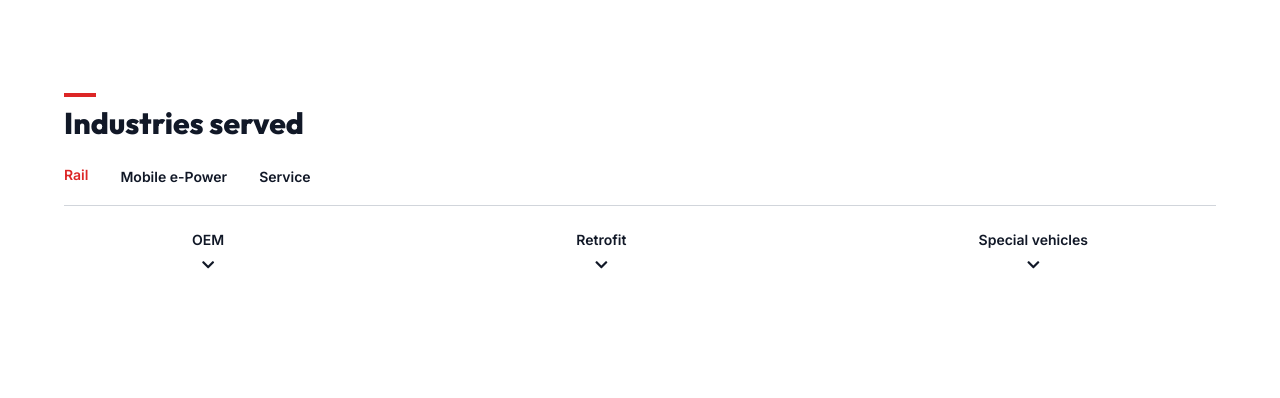
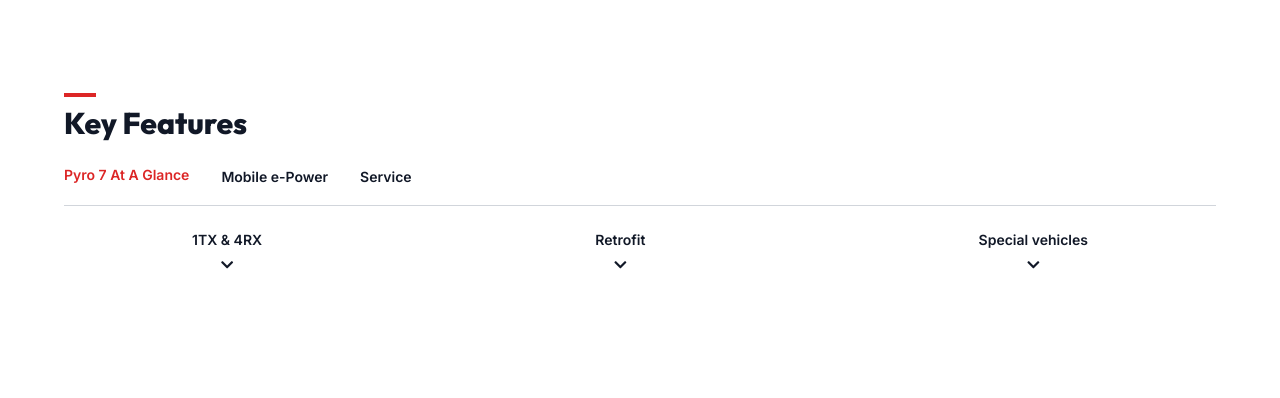
Before and after one commit to N1810/QuizarSolutions, a plain HTML site: page pyro-7detail.html in a window 1280 px wide. Shown: the part 1319-1717 px from the top of the page. Drawn offline with nearby package versions, Linux system fonts and the light colour scheme; some packages are replaced by stand-ins of ours; a script that the page names is missing.

Commit message:
Hollyland pyro 7 detail page changes

```diff
--- a/pyro-7detail.html
+++ b/pyro-7detail.html
@@ -453,7 +453,7 @@
             <div class="mb-6">
                 <div class="w-8 h-1 bg-red-600 mb-2"></div>
                 <h2 class="text-3xl font-extrabold text-gray-900">
-                    Industries served
+                    Key Features
                 </h2>
             </div>
             <nav
@@ -464,7 +464,7 @@
                     class="text-red-600 border-b-2 border-red-600 pb-1"
                     type="button"
                 >
-                    Rail
+                    Pyro 7 At A Glance
                 </button>
                 <button id="tab-mobile" class="text-gray-900" type="button">
                     Mobile e-Power
@@ -483,7 +483,7 @@
                         class="flex flex-col items-center space-y-2 cursor-pointer"
                         data-dropdown="oem"
                     >
-                        <span>OEM</span>
+                        <span>1TX & 4RX</span>
                         <i class="fas fa-chevron-down"></i>
                     </div>
                     <div
@@ -505,7 +505,8 @@
                     id="dropdown-oem"
                     class="mt-4 hidden text-gray-700 text-sm border border-gray-300 rounded p-4"
                 >
-                    OEM content goes here.
+                    Offers more flexibility when additional monitoring needs
+                    emerge on set.
                 </div>
                 <div
                     id="dropdown-retrofit"
```
